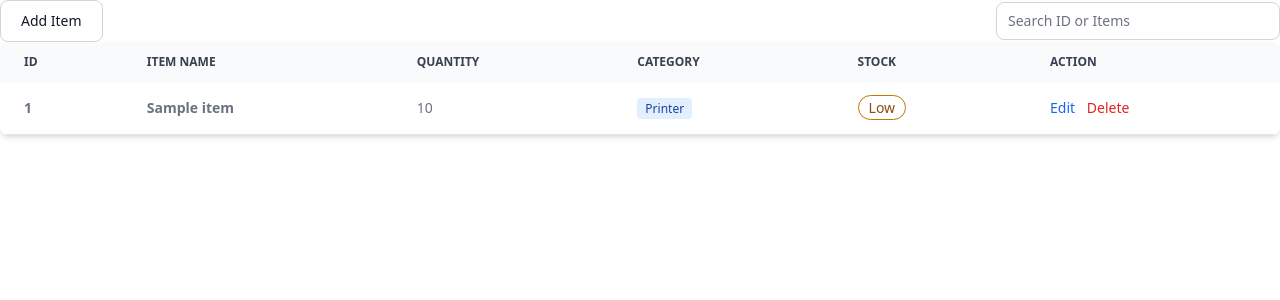
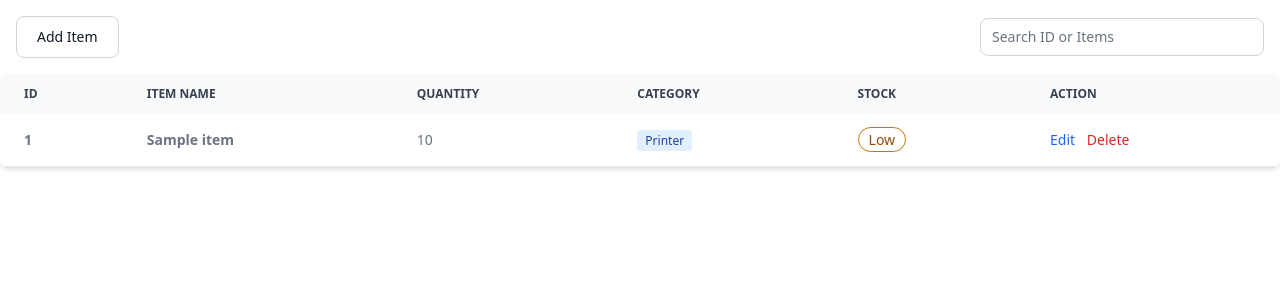
Before and after one commit to blexiss/MagangInventory, a Laravel app: page /inventory in a window 1280 px wide. Shown: the part 64-364 px from the top of the page. Run offline with Laravel 12, Linux system fonts and the light colour scheme; data comes from the database, SQL or seed files in the repository; tables that the repository leaves empty hold one stand-in row (values such as "Sample post"); data that the repository does not hold is empty; style sheets or scripts are compiled from the project's sources; some libraries are stand-ins or nearby versions.

Commit message:
Fix Fix Fix

```diff
--- a/inventory_app/resources/views/audit-logs.blade.php
+++ b/inventory_app/resources/views/audit-logs.blade.php
@@ -11,7 +11,7 @@
     @php
         use Carbon\Carbon;
 
-        // Grouping logs berdasarkan tanggal (format Y-m-d)
+        // Grouping Harian
         $groupedLogs = $logs->groupBy(function($log) {
             return $log->created_at->format('Y-m-d');
         });
@@ -31,7 +31,7 @@
         @endphp
 
         {{-- Header Tanggal --}}
-        <div class="sticky top-0 z-10 py-1 text-sm font-semibold text-center text-gray-700 bg-gray-200 rounded dark:bg-gray-800 dark:text-gray-300">
+        <div class="sticky top-0 z-10 py-4 text-sm font-semibold text-center text-gray-700 bg-gray-200 rounded dark:bg-gray-800 dark:text-gray-300">
             {{ $label }}
         </div>
 
--- a/inventory_app/resources/views/dashboard.blade.php
+++ b/inventory_app/resources/views/dashboard.blade.php
@@ -2,4 +2,5 @@
 
 @section('content')
     @include('partials.cards')
+
 @endsection
--- a/inventory_app/resources/views/layouts/app.blade.php
+++ b/inventory_app/resources/views/layouts/app.blade.php
@@ -13,7 +13,7 @@
 
 <body class="
     bg-white dark:bg-gray-800
-    {{ $currentPage === 'audit-logs' ? 'p-0 sm-p0' : '' }}
+    {{ $currentPage === 'audit-logs' ? 'p-0 sm-p0 pb-4' : '' }}
     {{ $currentPage === 'inventory' ? 'p-0 sm:p-0' : '' }}
     {{ $currentPage === 'dashboard' ? 'p-0 sm:p-0 pb-16' : '' }}
 ">
--- a/inventory_app/resources/views/partials/table.blade.php
+++ b/inventory_app/resources/views/partials/table.blade.php
@@ -1,7 +1,7 @@
     @extends('layouts.app')
 
     @section('content')
-        <div class="flex items-center justify-between">
+        <div class="flex items-center justify-between sm:m-4">
             <!-- Add Items Button -->
             <button type="button" id="addItemBtn"
                 class="block rounded-full border border-gray-300 bg-transparent text-gray-900
@@ -57,7 +57,7 @@
                             <th class="px-6 py-4" scope="row">{{ $loop->iteration }}</th>
                             <td class="px-6 py-4">
                                 <a href="{{ route('inventory.detailitems', ['id' => $item['id']]) }}"
-                                    class="font-bold text-black-600 hover:underline">
+                                    class="font-bold text-black-600">
                                     {{ $item['name'] }}
                                 </a>
                             </td>
@@ -152,7 +152,7 @@
 
         <!-- Modal Add/Edit Item -->
         <div id="crud-modal"
-            class="fixed inset-0 z-50 flex items-center justify-center hidden bg-black/40 backdrop-blur-sm">
+            class="fixed inset-0 z-50 flex items-center justify-center hidden px-6 bg-black/40 backdrop-blur-sm">
             <div class="w-full max-w-md p-5 bg-white rounded-lg shadow-sm dark:bg-gray-700">
                 <div class="flex items-center justify-between pb-2 border-b dark:border-gray-600">
                     <h3 id="modalTitle" class="text-lg font-semibold text-gray-900 dark:text-white">Add New Item</h3>
```
